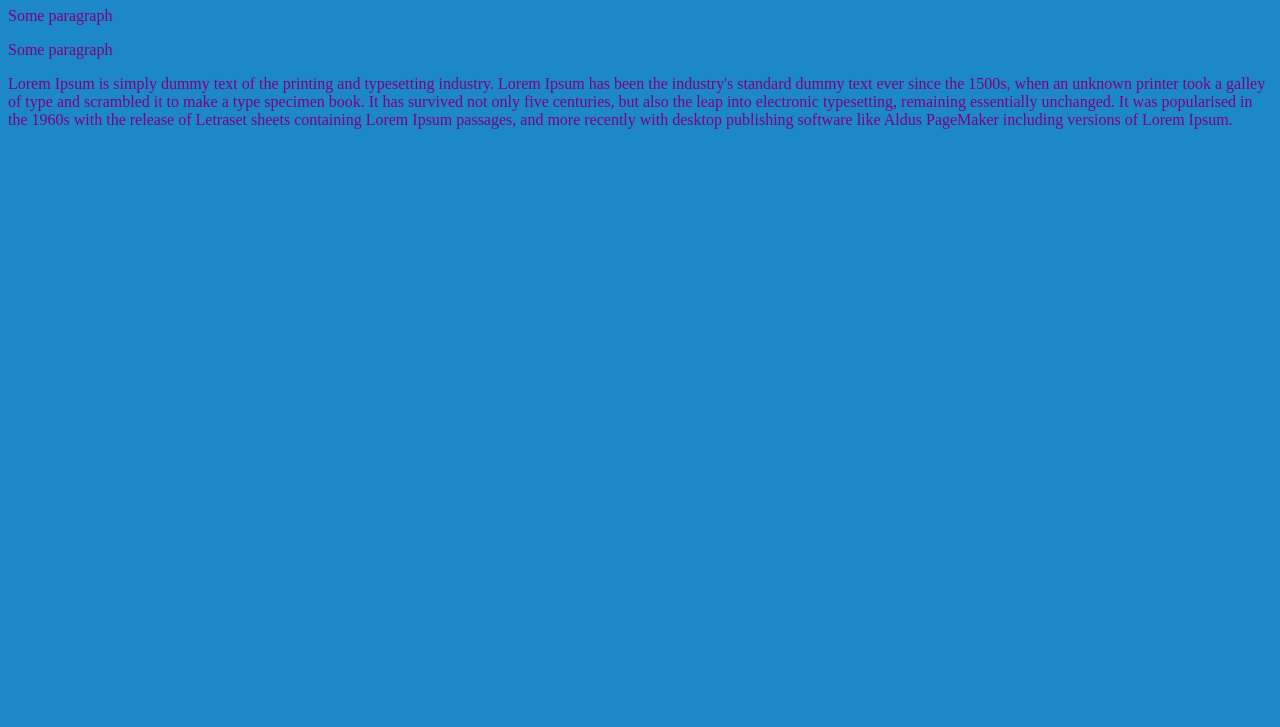
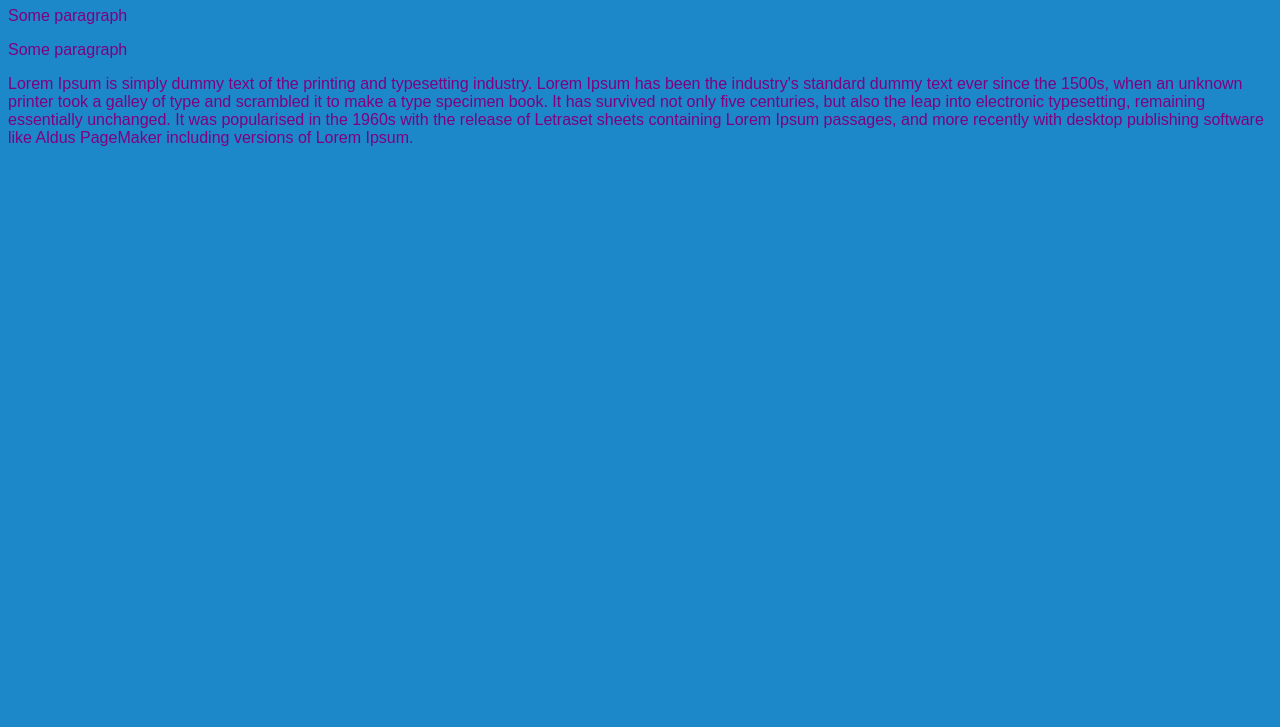
Before and after one commit to waverie/csen60, a plain HTML site: page week2/css-playground/index.html in a window 1280 px wide. Shown: the part 73-800 px from the top of the page. Drawn offline with Linux system fonts and the light colour scheme.

```diff
--- a/week2/css-playground/style.css
+++ b/week2/css-playground/style.css
@@ -8,6 +8,10 @@
 /*Caveat: important will override any precedence*/
 
 /* html tag selection */
+
+html {
+    font-family: Arial, sans-serif;
+}
 
 body {
     background-color:#1c87c9;
```
Also changed, not shown: week2/css-playground/index.html (+1 -1 lines).
